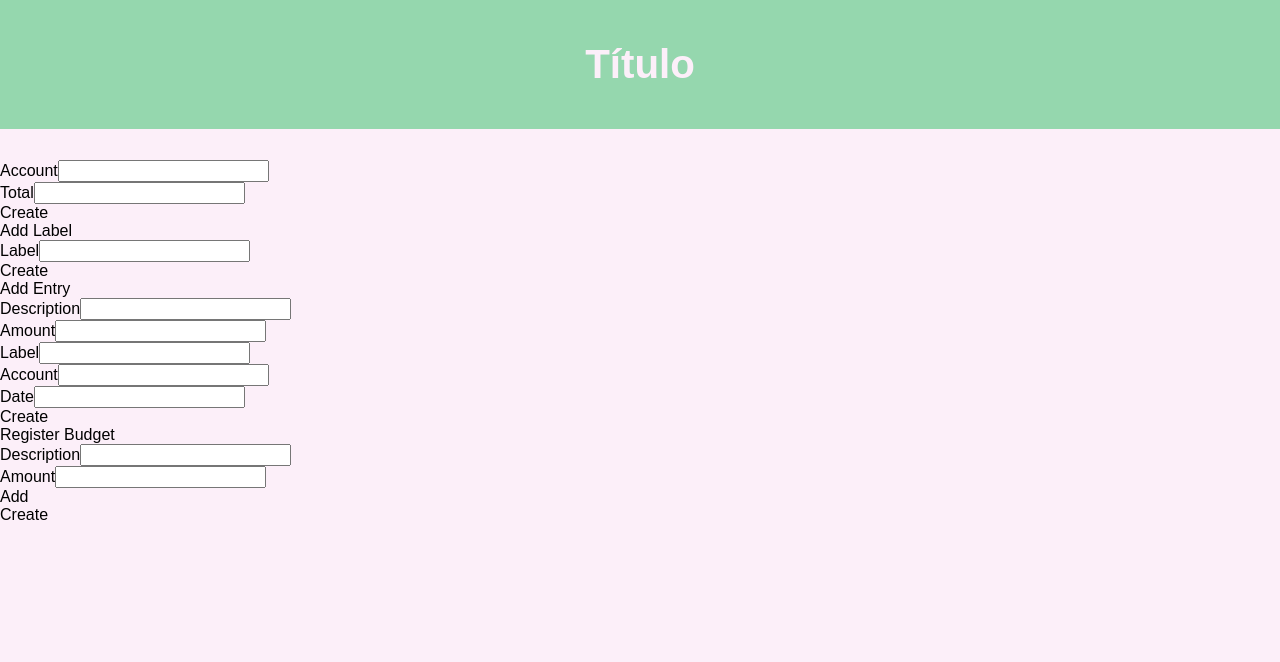
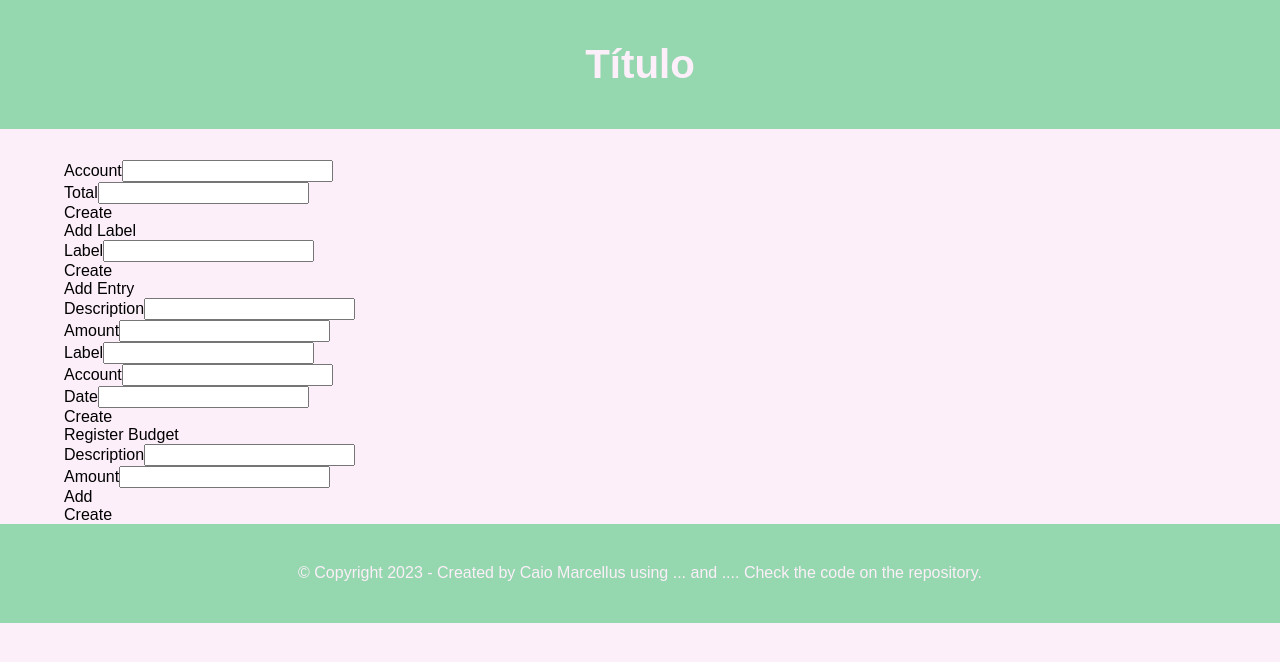
Before and after one commit to marcelluscaio/Finances, a Next.js app: page / in a window 1280 px wide. Shown: the top 662 px of the page. Built offline with nearby package versions, Linux system fonts and the light colour scheme; a web font is replaced by a local one.

Commit message:
feat: create footer

```diff
--- a/app/Components/Base/Container/Container.tsx
+++ b/app/Components/Base/Container/Container.tsx
@@ -1,4 +1,5 @@
 import { ReactNode } from "react";
+import style from "./style.module.scss";
 
 type ContainerProps = {
 	tag?: "div" | "section";
@@ -7,5 +8,5 @@ type ContainerProps = {
 
 export default function Container({ tag = "div", children }: ContainerProps) {
 	const Tag = tag;
-	return <Tag className="container">{children}</Tag>;
+	return <Tag className={style.container}>{children}</Tag>;
 }
--- /dev/null
+++ b/app/Components/Base/Container/style.module.scss
@@ -0,0 +1,5 @@
+.container {
+	width: var(--container-width);
+	max-width: var(--max-width);
+	margin-inline: auto;
+}
--- /dev/null
+++ b/app/Components/Sections/Footer/Footer.tsx
@@ -0,0 +1,17 @@
+import Container from "../../Base/Container/Container";
+import style from "./style.module.scss";
+
+export default function Footer() {
+	return (
+		<footer className={style.footer}>
+			<Container>
+				<span>
+					© Copyright 2023 - Created by{" "}
+					<a href="https://www.caiodeveloper.ca/">Caio Marcellus</a> using{" "}
+					<span>...</span> and <span>...</span>. Check the code on the{" "}
+					<a href="https://github.com/marcelluscaio/Finances">repository</a>.
+				</span>
+			</Container>
+		</footer>
+	);
+}
--- /dev/null
+++ b/app/Components/Sections/Footer/style.module.scss
@@ -0,0 +1,15 @@
+@use "../../../styles/colors" as color;
+
+.footer {
+	padding-block: var(--spacing-4);
+	background-color: color.$green-300;
+
+	div {
+		display: flex;
+		justify-content: center;
+		align-items: center;
+		& > span {
+			color: color.$white;
+		}
+	}
+}
--- a/app/layout.tsx
+++ b/app/layout.tsx
@@ -1,6 +1,8 @@
 import type { Metadata } from "next";
 import { Biryani } from "next/font/google";
 import Header from "./Components/Sections/Header/Header";
+import Container from "./Components/Base/Container/Container";
+import Footer from "./Components/Sections/Footer/Footer";
 import "./styles/index.scss";
 import "./styles/global.scss";
 
@@ -24,7 +26,8 @@ export default function RootLayout({ children }: { children: React.ReactNode })
 		>
 			<body>
 				<Header />
-				{children}
+				<Container>{children}</Container>
+				<Footer />
 			</body>
 		</html>
 	);
--- a/app/styles/_spacing.scss
+++ b/app/styles/_spacing.scss
@@ -12,9 +12,3 @@
 
 	--marginBottom1: var(--spacing-3);
 }
-
-.container {
-	width: var(--container-width);
-	max-width: var(--max-width);
-	margin-inline: auto;
-}
```
